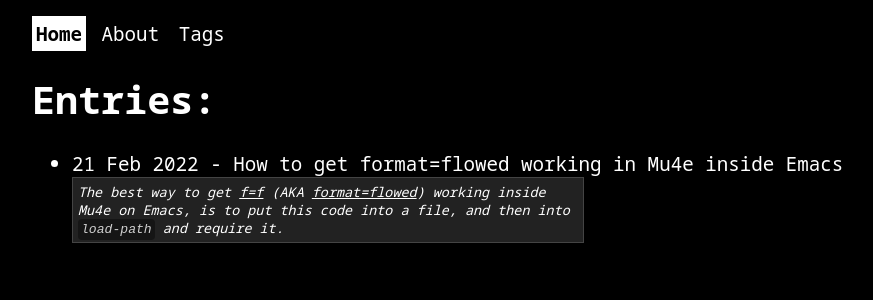
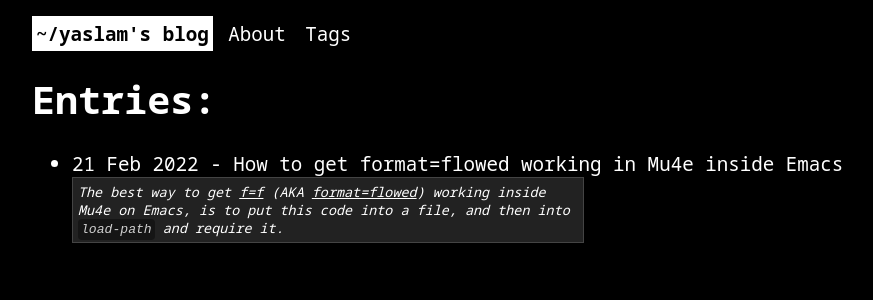
Before and after one commit to yusi1/yaslamblog, a Jekyll site: the page built from index.html, in a window 1280 px wide. Shown: the top 300 px of the page, without its empty margins (8-881 px from the left). Built offline with Jekyll 4.4.1, drawn with Linux system fonts in a browser that asks for light colours.

Commit message:
navigation.yml: Change Home link name to ~/yaslam's blog

```diff
--- a/_data/navigation.yml
+++ b/_data/navigation.yml
@@ -1,4 +1,4 @@
-- name: Home
+- name: ~/yaslam's blog
   link: /
 - name: About
   link: /about.html
```
